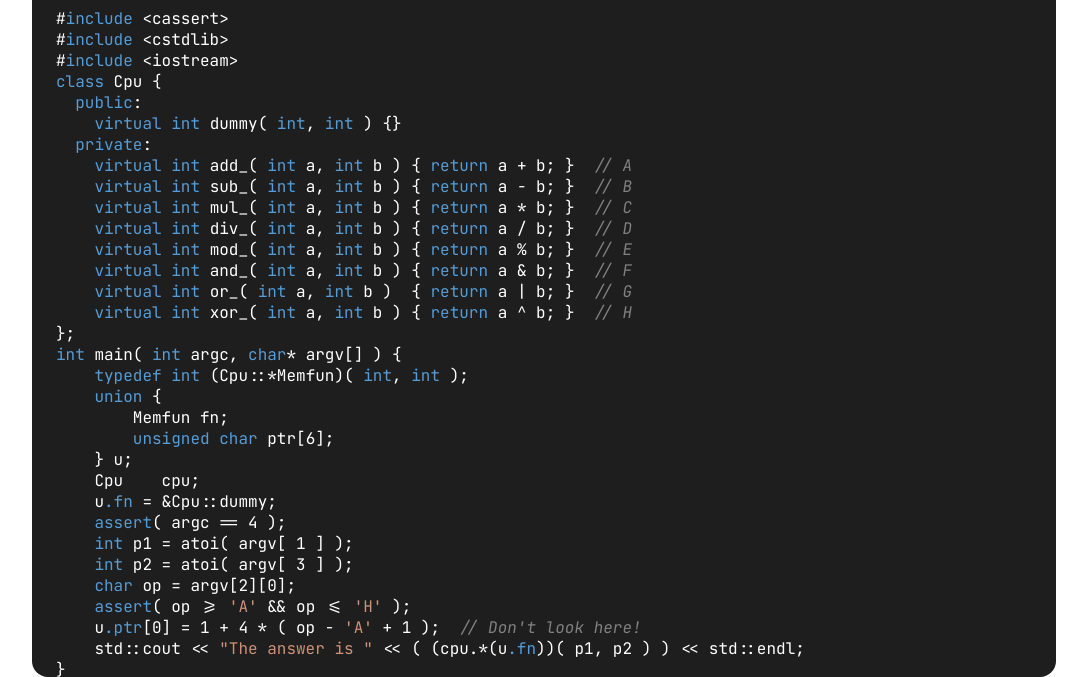
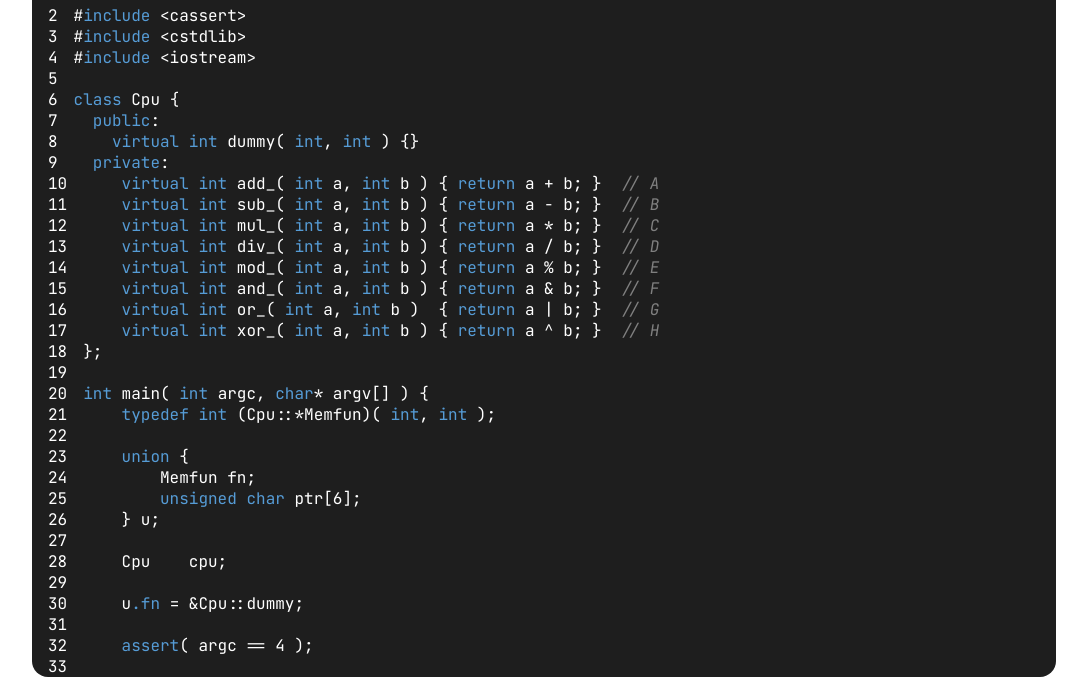
Before and after one commit to ojasmaheshwari/CodeEditorFromScratch-JS, a plain HTML site: page index.html in a window 1280 px wide. Shown: the part 123-800 px from the top of the page, without its empty margins (96-1183 px from the left). Drawn offline with Linux system fonts and the light colour scheme.

Commit message:
Add line numbers

```diff
--- a/style.css
+++ b/style.css
@@ -25,12 +25,19 @@
 	background-color: var(--col-primary);
 	border-radius: 1rem;
 	color: white;
-	padding: 1.5rem;
 	outline: none;
 	overflow: scroll;
+	counter-reset: line;
 }
 
 .editor div {
+	position: relative;
 	display: block;
 	white-space: pre-wrap;
 }
+
+.editor div::before {
+	content: counter(line);   /* insert a div with the value of the counter */
+  counter-increment: line;  /* increment the counter */
+	padding: 1rem;
+}
```
